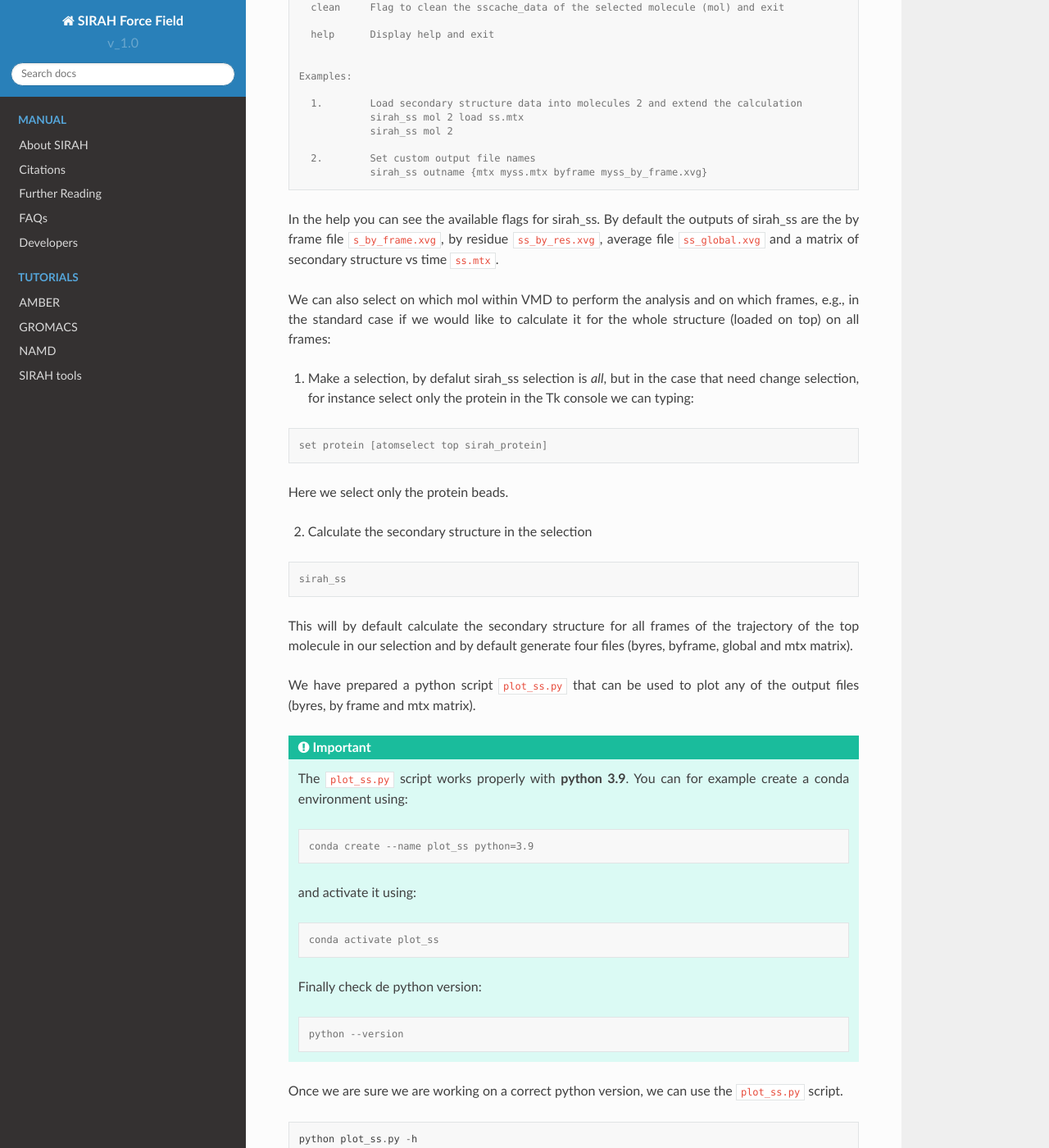
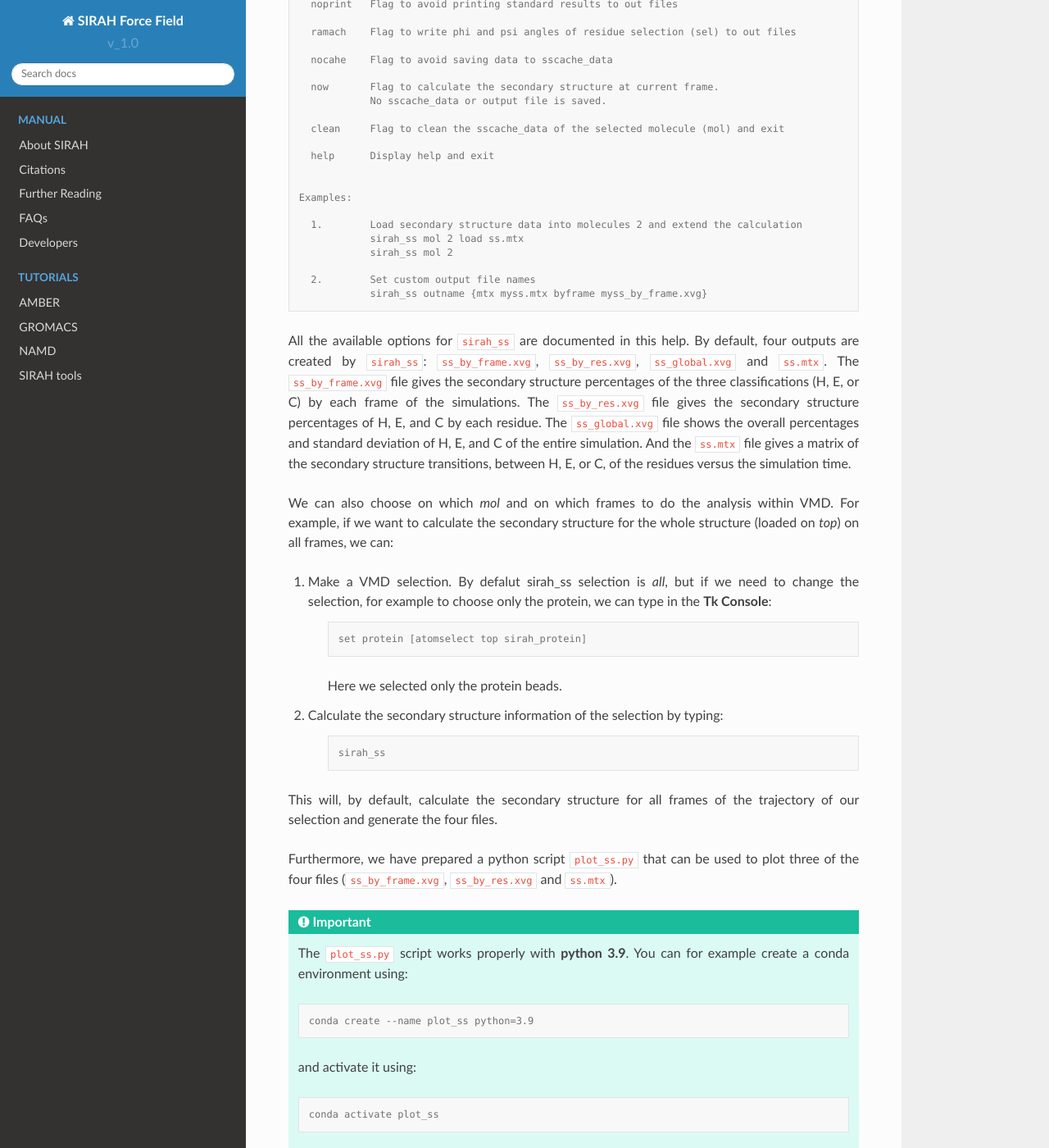
Before and after one commit to SIRAHFF/documentation, a Sphinx documentation site: the page built from docs/source/SIRAHTools/Tutorial-tcl.rst, in a window 1280 px wide and 1400 px high, scrolled down 6103 px. Shown: the whole window at 82% size. Built offline with Sphinx 7.4.7 and the Read the Docs theme 2.0.0, drawn with Linux system fonts in a browser that asks for light colours; some of the changed text lies outside the part shown.

Commit message:
SIRAHtools sirah_ss

`````diff
--- a/docs/source/SIRAHTools/Tutorial-tcl.rst
+++ b/docs/source/SIRAHTools/Tutorial-tcl.rst
@@ -82,34 +82,37 @@ To use all representations together, just create different representations for e
    :align: center
    :width: 100%
 
-   **Figure 4.** Our protein-DNA complex after using the SIRAH macros ``sirah_backbone``, ``sirah_water``, and ``sirah_ions``. To improve visualization, we changed the **Material** of the water beads to Ghost and we hid some elements of the system.
+   **Figure 4.** Our protein-DNA complex after using the SIRAH macros ``sirah_backbone``, ``sirah_water``, and ``sirah_ions``. To improve visualization, we used Licorice as **Drawing Method** for ``sirah_backbone`` and CPK for ``sirah_water`` and ``sirah_ions``. In addition, the **Material** of the water beads was changed to Ghost and we hid some elements of the system.
 
 .. tip::
+
 	As you can see, macros can be very useful and when saving your work in a saved state (**File** > **Save Visualization State**), macros are included in the saved state file to be used later (**File** > **Load Visualization State**).
 
 
 Structural analysis of CG systems
 __________________________________
 
+Besides the features that enhance the visualization of SIRAH CG simulations, two additional SIRAH Tools features can be used to analyze the trajectory: ``sirah_ss`` and ``sirah_backmap``. They will be discussed below.
+
 
 Secondary structural analysis
 ~~~~~~~~~~~~~~~~~~~~~~~~~~~~~~
 
-The utility ``sirah_ss`` assigns secondary structures to CG proteins in SIRAH classifying aminoacids in *a-helix (H)*, *extended b-sheet (E)* or, otherwise, *coil (C)* conformations,based on the instantaneous values of the backbone’s torsional angles and Hydrogen bond-like (HB) interactions (`Darre et al <https://pubs.acs.org/doi/10.1021/ct5007746>`_). Function sirah_ss produces ASCII files of average and by-frame results, which can be visualized as a color matrix using the python script ``plot_ss.py``.
+The utility ``sirah_ss`` assigns secondary structures to CG proteins in SIRAH, classifying residues into *α-helix (H)*, *extended β-sheet (E)* or, otherwise, *coil (C)* conformations, based on the instantaneous values of the backbone’s torsional angles and Hydrogen bond-like (HB) interactions (see `Darre et al <https://pubs.acs.org/doi/10.1021/ct5007746>`_ for more information). The ``sirah_ss`` feature produces ASCII files of average and by-frame results, which can be visualized as color plots using the python script ``plot_ss.py``.
 
-To use the ``sirah_ss`` tool it is necessary to load the ``sirah_vmdtk.tcl`` script. In the vmd Tk console we could see the options that the script gives us:
+With the ``sirah_vmdtk.tcl`` file loaded, we can access the ``sirah_help`` feature by going to **Extensions** > **Tk Console** and entering
 
 .. code-block:: console
 
    sirah_help
 
-or instead view the help for the sirah_ss functionality
+to see the all the SIRAH tools available options. Or, we can go straight to the help for the ``sirah_ss`` feature by typing
 
 .. code-block:: console
 
    sirah_ss help
 
-we will get the following output:
+The output will be the following:
 
 .. code-block:: console
 
@@ -179,27 +182,28 @@ we will get the following output:
         2.        Set custom output file names
                   sirah_ss outname {mtx myss.mtx byframe myss_by_frame.xvg}
 
-In the help you can see the available flags for sirah_ss. By default the outputs of sirah_ss are the by frame file ``s_by_frame.xvg``, by residue ``ss_by_res.xvg``, average file ``ss_global.xvg`` and a matrix of secondary structure vs time ``ss.mtx``.
 
-We can also select on which mol within VMD to perform the analysis and on which frames, e.g., in the standard case if we would like to calculate it for the whole structure (loaded on top) on all frames:
+All the available options for ``sirah_ss`` are documented in this help. By default, four outputs are created by ``sirah_ss``: ``ss_by_frame.xvg``, ``ss_by_res.xvg``, ``ss_global.xvg`` and ``ss.mtx``. The ``ss_by_frame.xvg`` file gives the secondary structure percentages of the three classifications (H, E, or C) by each frame of the simulations. The ``ss_by_res.xvg`` file gives the secondary structure percentages of H, E, and C by each residue. The ``ss_global.xvg`` file shows the overall percentages and standard deviation of H, E, and C of the entire simulation. And the ``ss.mtx`` file gives a matrix of the secondary structure transitions, between H, E, or C, of the residues versus the simulation time.
 
-1. Make a selection, by defalut sirah_ss selection is *all*, but in the case that need change selection, for instance select only the protein in the Tk console we can typing:
+We can also choose on which *mol* and on which frames to do the analysis within VMD. For example, if we want to calculate the secondary structure for the whole structure (loaded on *top*) on all frames, we can:
 
-.. code-block:: console
+1. Make a VMD selection. By defalut sirah_ss selection is *all*, but if we need to change the selection, for example to choose only the protein, we can type in the **Tk Console**:
 
-   set protein [atomselect top sirah_protein]
+	.. code-block:: console
 
-Here we select only the protein beads.
+		set protein [atomselect top sirah_protein]
 
-2. Calculate the secondary structure in the selection
+	Here we selected only the protein beads.
 
-.. code-block:: console
+2. Calculate the secondary structure information of the selection by typing:
 
-   sirah_ss
+	.. code-block:: console
 
-This will by default calculate the secondary structure for all frames of the trajectory of the top molecule in our selection and by default generate four files (byres, byframe, global and mtx matrix).
+		sirah_ss
 
-We have prepared a python script ``plot_ss.py`` that can be used to plot any of the output files (byres, by frame and mtx matrix).
+This will, by default, calculate the secondary structure for all frames of the trajectory of our selection and generate the four files.
+
+Furthermore, we have prepared a python script ``plot_ss.py`` that can be used to plot three of the four files (``ss_by_frame.xvg``, ``ss_by_res.xvg`` and ``ss.mtx``).
 
 .. important::
 
@@ -221,13 +225,13 @@ We have prepared a python script ``plot_ss.py`` that can be used to plot any of
 
       python --version
 
-Once we are sure we are working on a correct python version, we can use the ``plot_ss.py`` script.
+Once we know we are using the right version of Python, we can use the ``plot_ss.py`` script by typing:
 
 .. code-block:: python
 
    python plot_ss.py -h
 
-This will show us the options we have within the script, most of the flags are to change the appearance of the graph (colors, font size, label size).
+This will show us the options we have within the script, most of the flags are for changing the appearance of the graph (colors, font size, label size, etc).
 
 .. code-block:: console
 
@@ -255,19 +259,19 @@ This will show us the options we have within the script, most of the flags are t
      -ttsize [title_size]  Size of the plot title (default: 16)
      --version             Print version and exit
 
-the basic use of the script is:
+The basic use of the script is:
 
 .. code-block:: console
 
    python plot_ss.py -i filename
 
-``filename`` is any of the files ``ss_by_res.xvg``, ``ss_by_frame.xvg`` or ``ss.mtx``.
+where ``filename`` is one of the files ``ss_by_res.xvg``, ``ss_by_frame.xvg`` or ``ss.mtx``.
 
 In the case of the ``ss.mtx`` matrix it may take some time (no more than a couple of minutes), so be patient.
 
 .. tip::
 
-   To use the flags that modify the colors any of the following entries is valid for example if we would like to use red as the color for the a-helix:
+   To use the flags that modify the colors, any of the following entries is valid. For example, if we would like to use red as the color for the α-helix, we can type:
 
    ``-H red``
    ``-H r````
@@ -275,11 +279,19 @@ In the case of the ``ss.mtx`` matrix it may take some time (no more than a coupl
    ``-H "r"``
    ``-H "#FF0000"``
 
-   In the case of HEX code in mandatory use quotes.
+   In the case of HEX code usage, quotation marks are required.
 
-The script generates the graphs shown in figure 5, remember that you must plot one by one, selecting the filename according to your interest.
+The script generates the plots shown in Figure 5, remember that you must plot one by one, selecting the filename according to your interest.
 
+.. figure:: /../images/sirah_tools_5.png
+   :align: center
+   :width: 100%
 
+   **Figure 5.** Outcomes of ``plot_ss.py`` where the secondary structural elements α-helix (H), extended β-sheet (E), and coil (C) are colored purple, yellow, and blue, respectively. A) The ``ss.mtx`` matrix plot shows the protein's secondary structure transitions during the 3.0 μs MD simulation. B)  The ``ss_by_frame.xvg`` plot shows the three secondary structure elements (H, E, and C) percentages by each frame of the 3.0 μs MD simulation. C) The ``ss_by_res.xvg`` plot shows the three secondary structure elements (H, E, and C) percentages by each residue during the 3.0 μs MD simulation. Here, we put the three plots together and edited the figure to use only one legend. However, the script makes three separate plots, each with its own legend.
+
+.. note::
+
+	The files ``ss_by_res.xvg``, ``ss_by_frame.xvg``, and ``ss.mtx`` can also be plotted using other plotting programs such as `Grace <https://plasma-gate.weizmann.ac.il/Grace/>`_ or `R <https://www.r-project.org/>`_. In addition, the ``plot_ss.py`` script can also be modified or improved according to the necessity of the user.
 
 
 
`````
Also changed, not shown: docs/images/sirah_tools_5.png (added), 1 other file.
